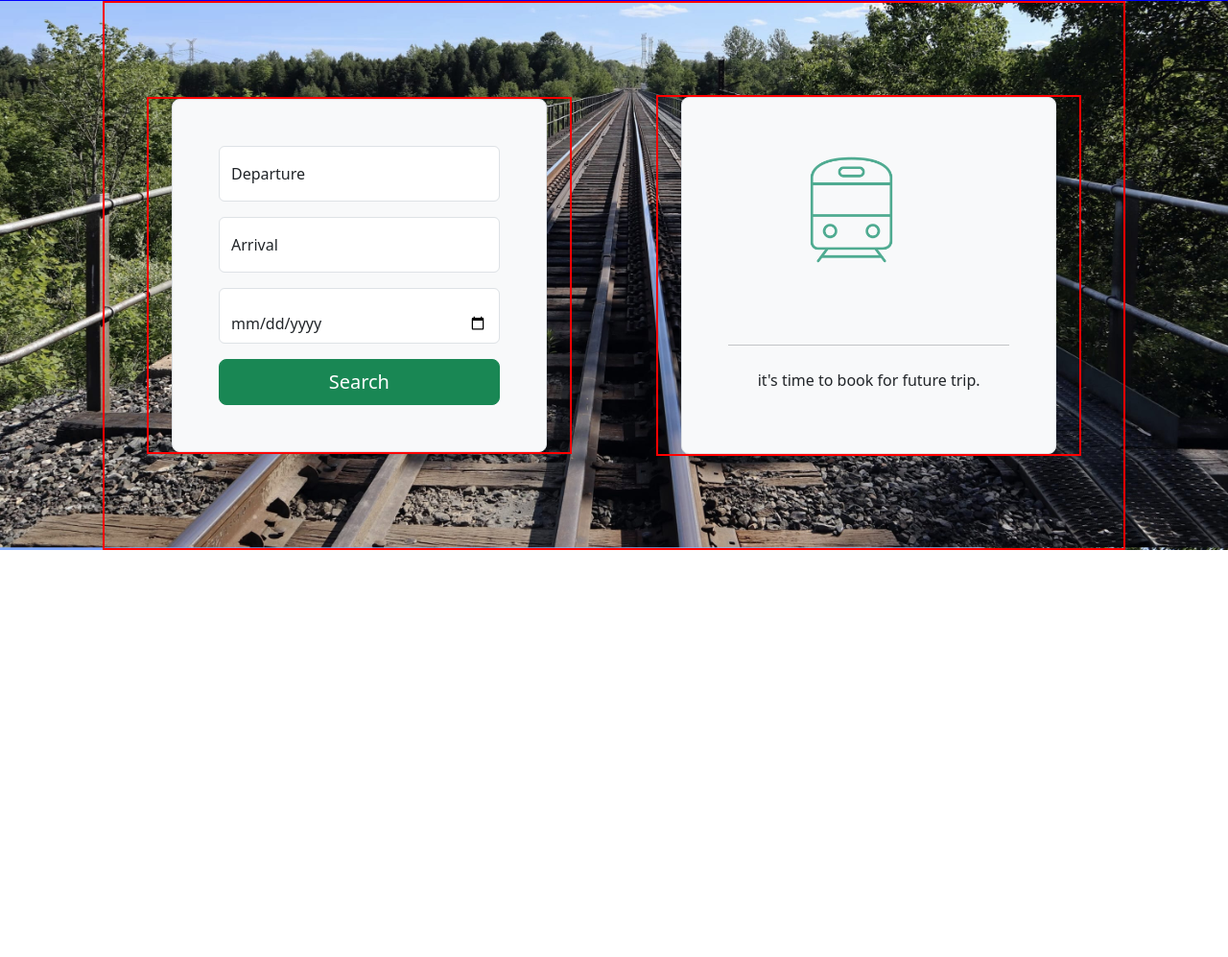
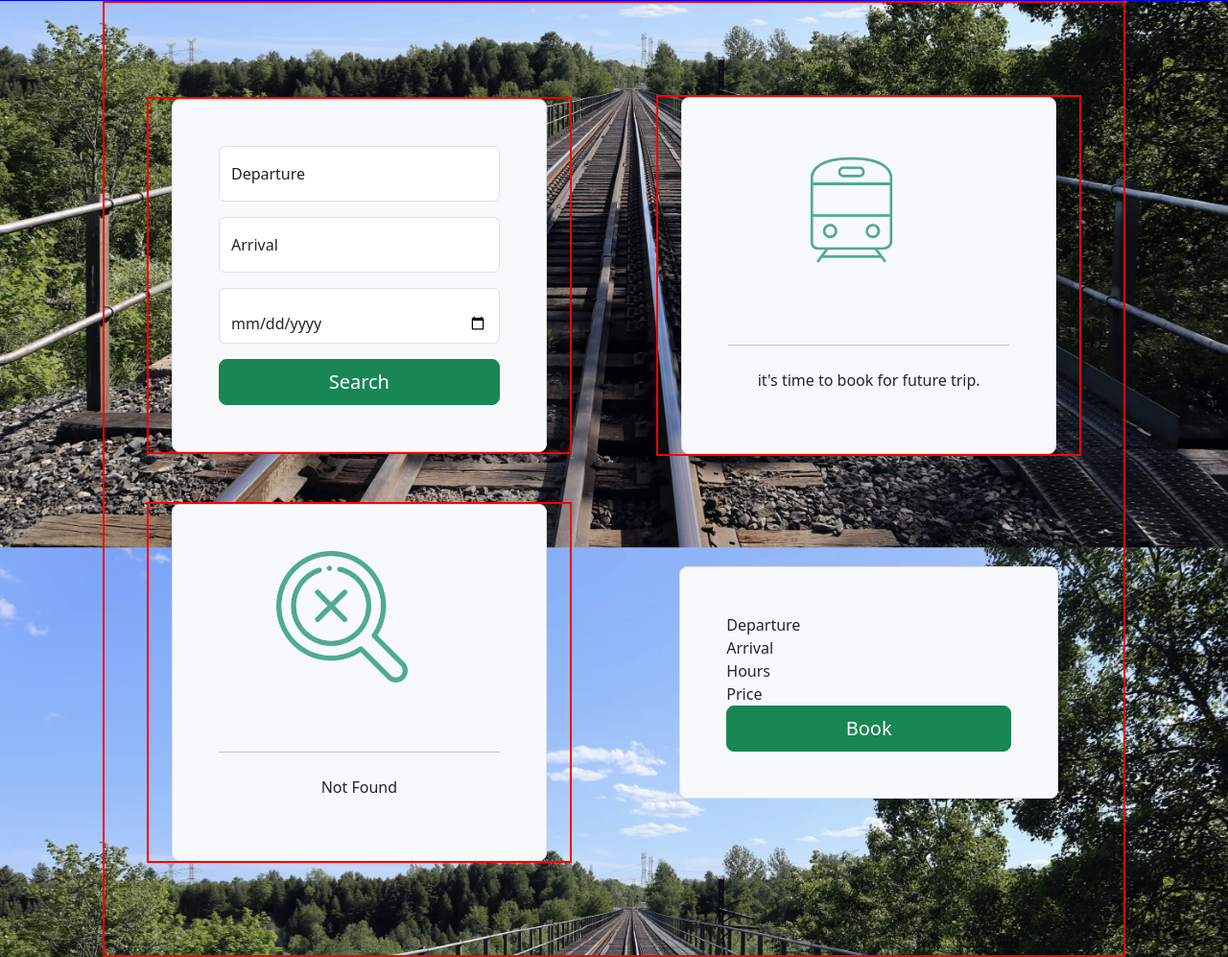
Before and after one commit to Azeee95/Tickethack-FrontEnd, a plain HTML site: page index.html in a window 1280 px wide. Shown: the part 283-1280 px from the top of the page at 96% size. Before the commit the page ends 856 px from the top, so only its background shows below. Drawn offline with nearby package versions, Linux system fonts and the light colour scheme; no server answers.

Commit message:
updatedisplay

```diff
--- a/index.html
+++ b/index.html
@@ -62,7 +62,7 @@
           <div class="col-md-10 mx-auto col-lg-5 containerzone">
             <form class="p-4 p-md-5 border rounded-3 bg-body-tertiary">
                  <div>
-                  <img src="images/train.png" id="center-train">
+                  <img src="images/train.png" class="center-train">
                   <br>
                   <br>
 
@@ -73,6 +73,36 @@
             </form>
           </div>
 
+          <div class="col-md-10 mx-auto col-lg-5 containerzone">
+            <form class="p-4 p-md-5 border rounded-3 bg-body-tertiary">
+                 <div>
+                  <img src="images/notfound.png" class="center-train">
+                  <br>
+                  <br>
+
+
+                 </div>
+                 <hr class="my-4">
+                 <p class="textp">Not Found</p>
+            </form>
+          </div>
+
+          <div id="container" class="col-md-10 mx-auto col-lg-5">
+            <form class="p-4 p-md-5 border rounded-3 bg-body-tertiary">
+                <div>
+                  <div class="item">Departure</div>
+                  <div class="item">Arrival</div>
+                  <div class="item">Hours</div>
+                  <div class="item">Price</div>
+                  <button class="w-100 btn btn-lg btn-success" type="submit">Book</button>
+                </div>
+
+            </form>
+          </div>
+
+
+
+
         </div>
       </div>
 
--- a/style.css
+++ b/style.css
@@ -1,4 +1,11 @@
 /* INDEX.HTML*/
+
+#container {
+    display : flex
+    flex-direction: row(default): left to right in ltr;
+    flex-wrap: nowrap;
+    align-items:
+}
 
 .header {
     background-color: aliceblue;
@@ -42,7 +49,7 @@ h1 {
 
 }
 
-#center-train {
+.center-train {
 
     display: flex; /* Utilisation de Flexbox pour centrer verticalement et horizontalement */
     margin-left: 60px;
@@ -85,3 +92,7 @@ h1 {
     min-width: 1000px;
     min-height: 200px;
 }
+
+.invisible {
+    display : none
+}
```
